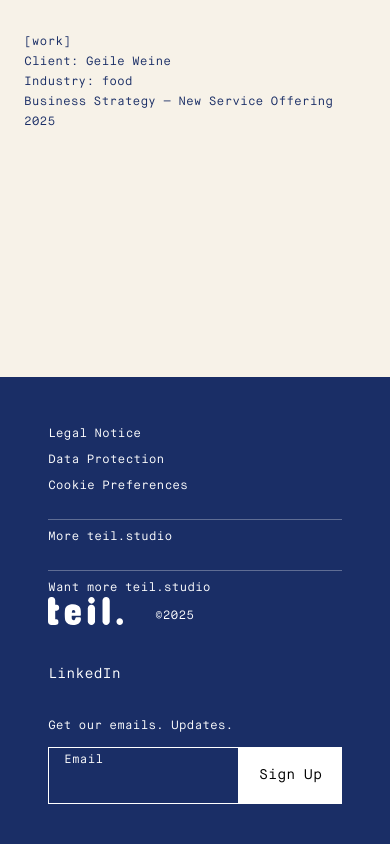
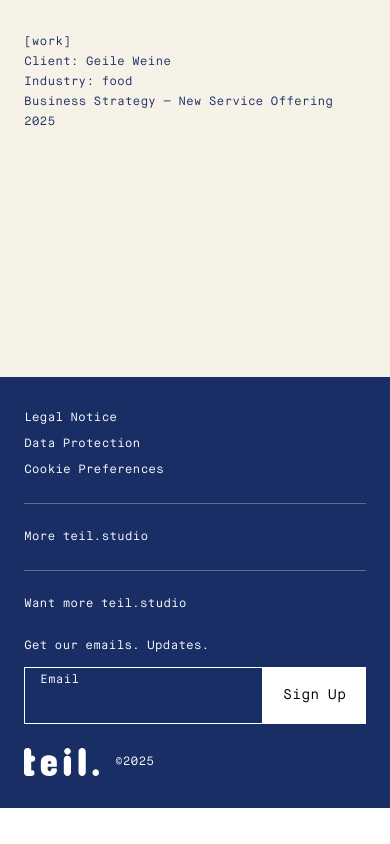
Before and after one commit to kooooz/teil-studio, a Next.js app in the folder Documents/teil.studio/: page /work in a window 390 px wide. Shown: the part 3159-4003 px from the top of the page. After the commit the page ends 3967 px from the top, so only its background shows below. Built offline with nearby package versions, Linux system fonts and the light colour scheme.

Commit message:
Mobile spacing & footer: add proper spacing between all sections, make bottom image square, redesign mobile footer to match screenshot layout

```diff
--- a/Documents/teil.studio/src/app/page.tsx
+++ b/Documents/teil.studio/src/app/page.tsx
@@ -25,7 +25,7 @@ export default function Home() {
         <Navigation currentPage="home" />
 
         {/* Subtitle under hero in blue */}
-        <div className="px-6 mt-4">
+        <div className="px-6 mt-6">
           <p className="capitalize font-['Maison_Neue_Mono',_sans-serif] leading-[20px] text-[12px] text-[#1a2e66] whitespace-pre-line">
             We build brands with positioning,
             {'\n'}story, and identity that connect
@@ -34,12 +34,12 @@ export default function Home() {
         </div>
 
         {/* Small centered brick */}
-        <div className="mx-auto mt-10 w-[180px] h-[180px]">
+        <div className="mx-auto mt-12 w-[180px] h-[180px]">
           <Image alt="Brick center" src="/images/brick-center.png" width={577} height={577} className="object-cover w-full h-full" />
         </div>
 
         {/* Text blocks */}
-        <div className="px-6 mt-6 space-y-6">
+        <div className="px-6 mt-12 space-y-8">
           <p className="font-['Maison_Neue_Mono',_sans-serif] leading-[20px] text-[#1a2e66] text-[12px]">
             Staying relevant feels harder than ever. Audiences shift overnight, AI changes the rules daily, and what worked last year already feels out of date. How do you build a brand that keeps up?
           </p>
@@ -49,7 +49,7 @@ export default function Home() {
         </div>
 
         {/* Image stack from grid */}
-        <div className="px-0 mt-8 space-y-0">
+        <div className="px-0 mt-10 space-y-2">
           <Link href="/work" className="block">
             <div className="relative w-full aspect-square overflow-hidden">
               <Image alt="Content breakfast" src="/images/grid-breakfast.png" fill className="object-cover w-full h-full" />
@@ -73,15 +73,15 @@ export default function Home() {
         </div>
 
         {/* CTA */}
-        <div className="mx-auto my-8 w-[169px]">
+        <div className="mx-auto my-12 w-[169px]">
           <Link href="/contact" className="bg-[#1a2e66] h-[44px] rounded-[15px] w-full hover:opacity-90 transition-opacity flex items-center justify-center">
             <span className="font-['Artifex_Hand_CF',_sans-serif] text-[20px] text-white">Let's talk</span>
           </Link>
         </div>
 
-        {/* Bottom image */}
-        <div className="relative h-[300px] w-full">
-          <Image alt="Bottom image" src="/images/bottom image.png" fill className="object-cover" />
+        {/* Bottom image - square like the others */}
+        <div className="relative w-full aspect-square overflow-hidden">
+          <Image alt="Bottom image" src="/images/bottom image.png" fill className="object-cover object-center" />
         </div>
 
         {/* Footer for mobile */}
--- a/Documents/teil.studio/src/components/Footer.tsx
+++ b/Documents/teil.studio/src/components/Footer.tsx
@@ -53,10 +53,10 @@ export default function Footer({ variant = 'absolute' }: { variant?: FooterVaria
   if (variant === 'flow') {
     return (
       <div className="w-full bg-[#1a2e66]" data-name="Footer" data-node-id="91:61">
-        {/* Flow Footer Content - full width with 110px gutters like homepage */}
-        <div className="w-full px-6 md:px-0 flex flex-col justify-between pt-10 pb-10">
+        {/* Desktop Footer - keep original */}
+        <div className="hidden md:block w-full px-6 md:px-0 flex flex-col justify-between pt-12 pb-12">
           {/* Top Section */}
-          <div className="grid md:grid-cols-3 grid-cols-1 items-start gap-x-10 gap-y-6 md:px-[110px] px-6">
+          <div className="grid md:grid-cols-3 grid-cols-1 items-start gap-x-10 gap-y-6 px-[110px]">
           {/* Left Section - Legal */}
           <div className="space-y-2 mt-2" data-node-id="31:5">
             <Link href="/legal-notice" className="block font-['Maison_Neue_Mono',_sans-serif] text-[12px] text-white hover:opacity-80">Legal Notice</Link>
@@ -78,7 +78,7 @@ export default function Footer({ variant = 'absolute' }: { variant?: FooterVaria
         </div>
 
           {/* Bottom Section - All aligned to logo bottom */}
-          <div className="grid md:grid-cols-3 grid-cols-1 items-start md:items-end gap-x-10 gap-y-8 md:gap-y-0 md:translate-y-[16px] md:px-[110px] px-6">
+          <div className="grid md:grid-cols-3 grid-cols-1 items-end gap-x-10 gap-y-6 md:gap-y-0 transform md:translate-y-[16px] px-[110px]">
           {/* Left - Logo and Copyright */}
           <div className="flex items-end space-x-8">
             <div className="h-[28px] w-[75px] transform md:-translate-y-[6px]" data-name="teil.studio logo footer" data-node-id="69:189">
@@ -89,8 +89,8 @@ export default function Footer({ variant = 'absolute' }: { variant?: FooterVaria
             <span className="h-[28px] flex items-end font-['Maison_Neue_Mono',_sans-serif] text-[12px] text-white whitespace-pre" data-node-id="69:199">©2025</span>
           </div>
 
-          {/* Center - LinkedIn (aligned to start on mobile) */}
-          <div className="h-[28px] flex items-end md:items-end">
+          {/* Center - LinkedIn */}
+          <div className="h-[28px] flex items-end">
             <a
               href="https://www.linkedin.com/in/koljaorzeszko"
               target="_blank"
@@ -104,8 +104,60 @@ export default function Footer({ variant = 'absolute' }: { variant?: FooterVaria
 
           {/* Right - Email Sign Up */}
           <div className="text-left flex flex-col justify-end" data-name="Email Sign Up" data-node-id="91:62">
-            <p className="font-['Maison_Neue_Mono',_sans-serif] text-[12px] text-white whitespace-pre mb-3" data-node-id="31:14">Get our emails. Updates.</p>
-            <form onSubmit={handleNewsletterSignup} className="flex w-full md:w-auto">
+            <p className="font-['Maison_Neue_Mono',_sans-serif] text-[12px] text-white whitespace-pre mb-4" data-node-id="31:14">Get our emails. Updates.</p>
+            <form onSubmit={handleNewsletterSignup} className="flex">
+              {/* Honeypot field - hidden from humans, visible to bots */}
+              <input
+                type="text"
+                name="website"
+                value={honeypot}
+                onChange={(e) => setHoneypot(e.target.value)}
+                autoComplete="off"
+                tabIndex={-1}
+                style={{ position: 'absolute', left: '-9999px', width: '1px', height: '1px' }}
+                aria-hidden="true"
+              />
+              <div className="relative">
+                <input
+                  type="email"
+                  value={email}
+                  onChange={(e) => setEmail(e.target.value)}
+                  placeholder=""
+                  required
+                  className="border border-white bg-transparent h-[57px] w-full md:w-[413px] px-4 pt-6 text-white placeholder-white font-['Maison_Neue_Mono',_sans-serif] text-[12px] outline-none"
+                />
+                <label className="absolute left-4 top-1 font-['Maison_Neue_Mono',_sans-serif] text-[12px] text-white">Email</label>
+              </div>
+              <button type="submit" disabled={isSubmitting} className="bg-white h-[57px] w-[103px] disabled:opacity-50 flex items-center justify-center">
+                <span className="font-['Maison_Neue_Mono',_sans-serif] text-[14px] text-black">{isSubmitting ? "..." : "Sign Up"}</span>
+              </button>
+            </form>
+            {message && (<p className="text-white text-sm mt-2">{message}</p>)}
+          </div>
+          </div>
+        </div>
+
+        {/* Mobile Footer - simplified layout matching screenshot */}
+        <div className="block md:hidden px-6 py-8 space-y-6">
+          {/* Legal links */}
+          <div className="space-y-2">
+            <Link href="/legal-notice" className="block font-['Maison_Neue_Mono',_sans-serif] text-[12px] text-white hover:opacity-80">Legal Notice</Link>
+            <Link href="/data-protection" className="block font-['Maison_Neue_Mono',_sans-serif] text-[12px] text-white hover:opacity-80">Data Protection</Link>
+            <Link href="/cookie-preferences" className="block font-['Maison_Neue_Mono',_sans-serif] text-[12px] text-white hover:opacity-80">Cookie Preferences</Link>
+          </div>
+
+          {/* Divider */}
+          <div className="border-t border-white opacity-30"></div>
+          <p className="font-['Maison_Neue_Mono',_sans-serif] text-[12px] text-white">More teil.studio</p>
+
+          {/* Divider */}
+          <div className="border-t border-white opacity-30"></div>
+          <p className="font-['Maison_Neue_Mono',_sans-serif] text-[12px] text-white">Want more teil.studio</p>
+
+          {/* Newsletter */}
+          <div className="space-y-3">
+            <p className="font-['Maison_Neue_Mono',_sans-serif] text-[12px] text-white">Get our emails. Updates.</p>
+            <form onSubmit={handleNewsletterSignup} className="flex">
               {/* Honeypot field - hidden from humans, visible to bots */}
               <input
                 type="text"
@@ -124,7 +176,7 @@ export default function Footer({ variant = 'absolute' }: { variant?: FooterVaria
                   onChange={(e) => setEmail(e.target.value)}
                   placeholder=""
                   required
-                  className="border border-white bg-transparent h-[57px] w-full md:w-[413px] px-4 pt-6 text-white placeholder-white font-['Maison_Neue_Mono',_sans-serif] text-[12px] outline-none"
+                  className="border border-white bg-transparent h-[57px] w-full px-4 pt-6 text-white placeholder-white font-['Maison_Neue_Mono',_sans-serif] text-[12px] outline-none"
                 />
                 <label className="absolute left-4 top-1 font-['Maison_Neue_Mono',_sans-serif] text-[12px] text-white">Email</label>
               </div>
@@ -134,6 +186,15 @@ export default function Footer({ variant = 'absolute' }: { variant?: FooterVaria
             </form>
             {message && (<p className="text-white text-sm mt-2">{message}</p>)}
           </div>
+
+          {/* Logo and copyright */}
+          <div className="flex items-center space-x-4">
+            <div className="h-[28px] w-[75px]">
+              <Link href="/" className="block w-full h-full hover:opacity-70 transition-opacity">
+                <Image alt="teil.studio logo" src="/logos/Element 7 3.svg" width={75} height={28} className="block max-w-none size-full" />
+              </Link>
+            </div>
+            <span className="font-['Maison_Neue_Mono',_sans-serif] text-[12px] text-white">©2025</span>
           </div>
         </div>
       </div>
```
